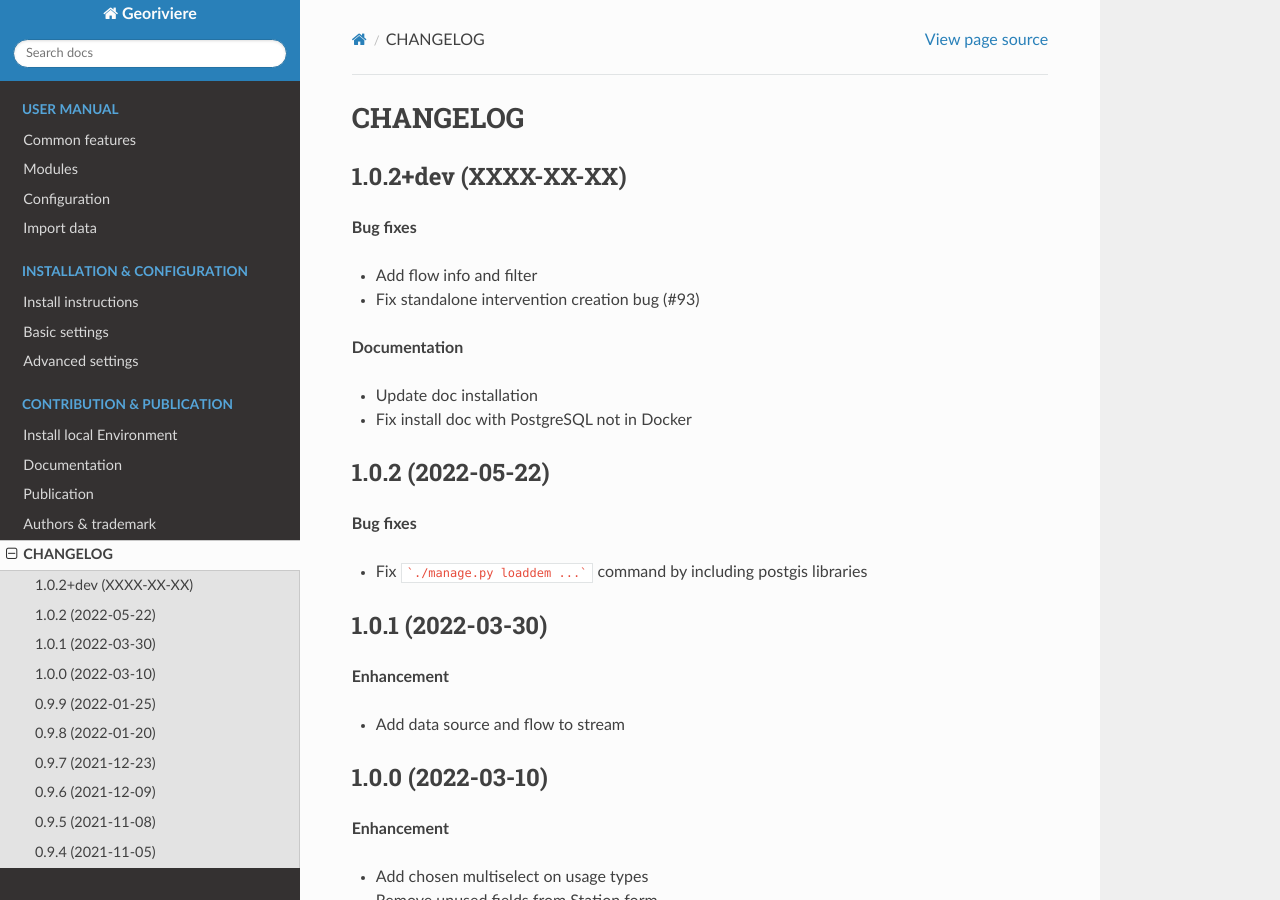
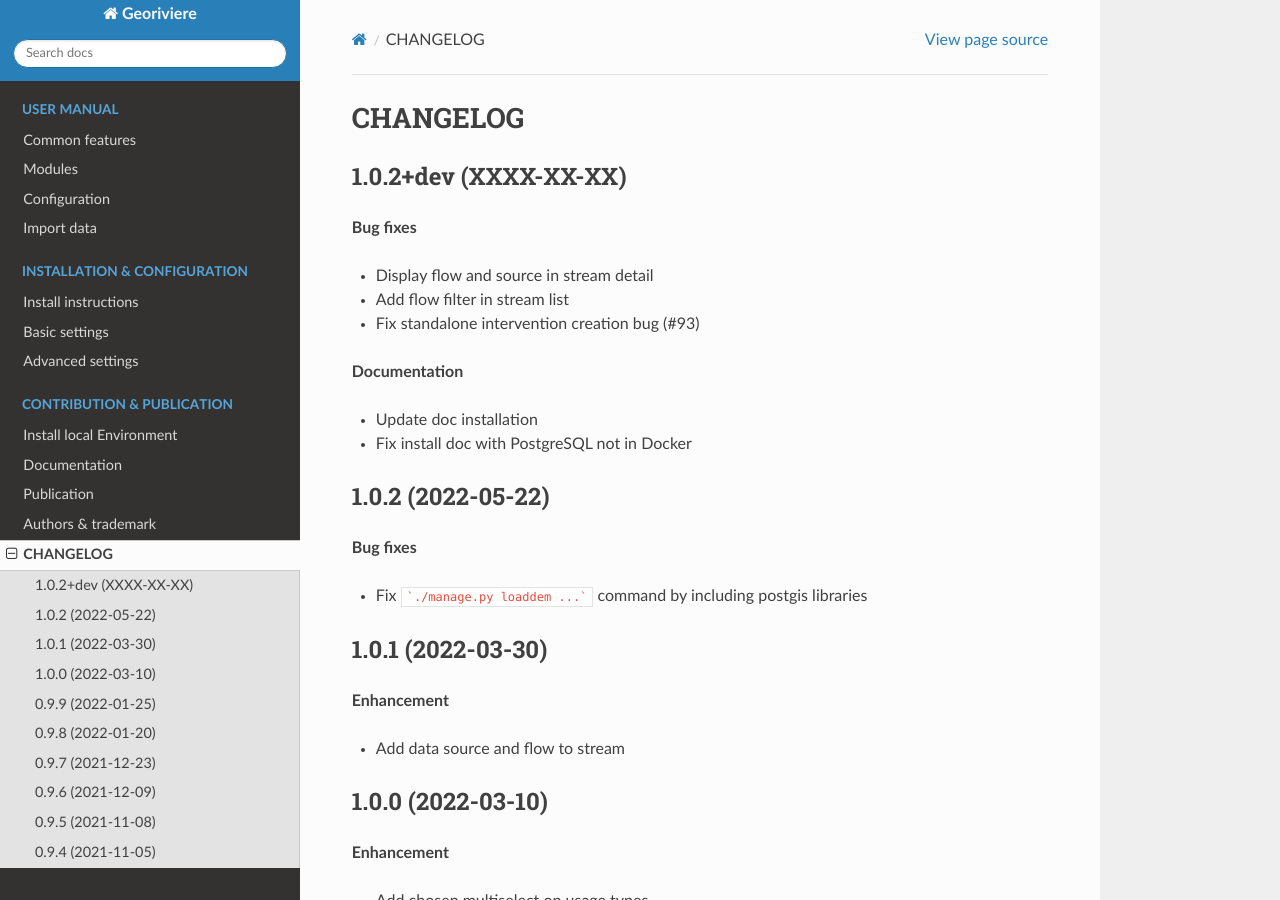
Before and after one commit to Georiviere/Georiviere-admin, a Sphinx documentation site: the page built from docs/changelog.rst, in a window 1280 px wide and 900 px high. Built offline with Sphinx 7.4.7 and the Read the Docs theme 2.0.0, drawn with Linux system fonts in a browser that asks for light colours; the version number could not be read and is left out.

Commit message:
Update changelog

```diff
--- a/docs/changelog.rst
+++ b/docs/changelog.rst
@@ -7,7 +7,8 @@ CHANGELOG
 
 **Bug fixes**
 
-* Add flow info and filter
+* Display flow and source in stream detail
+* Add flow filter in stream list
 * Fix standalone intervention creation bug (#93)
 
 **Documentation**
```
